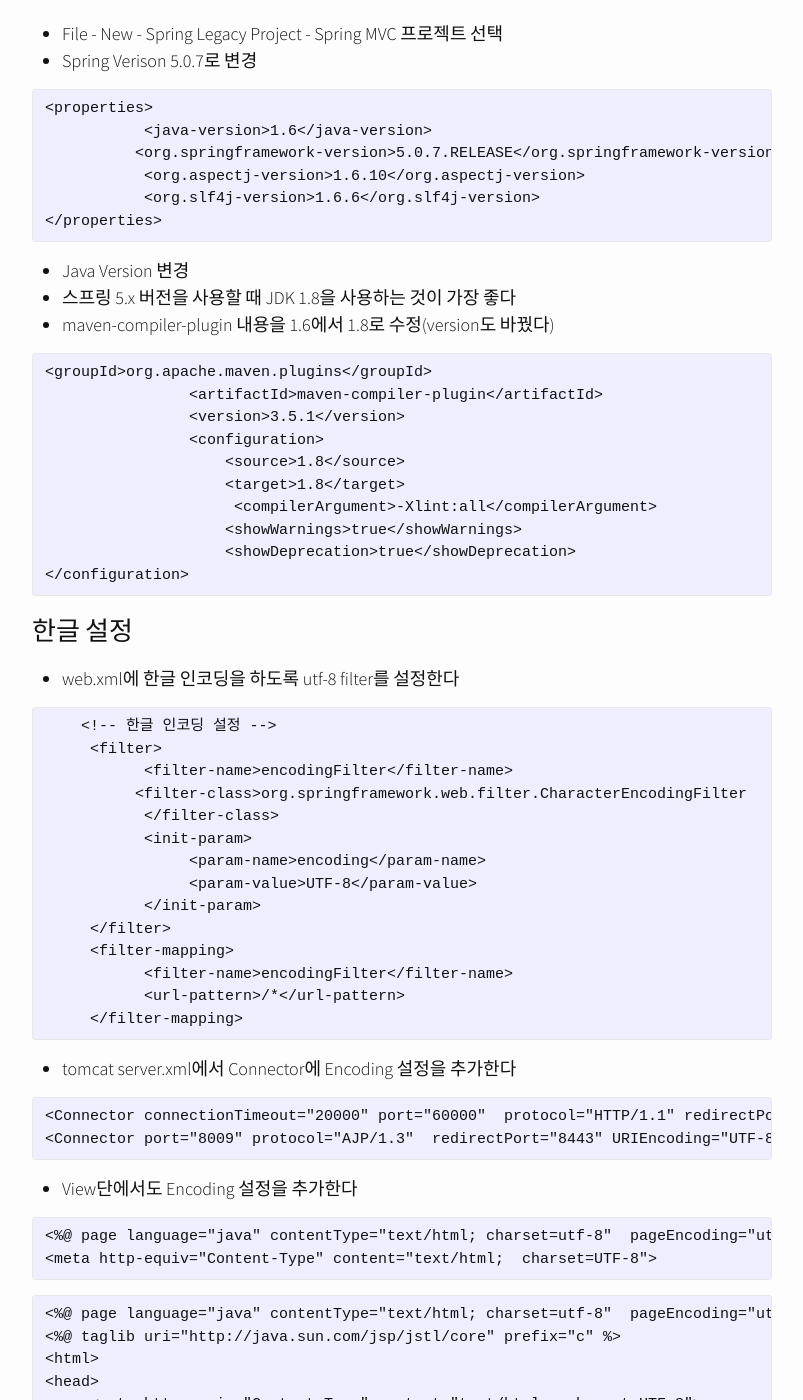
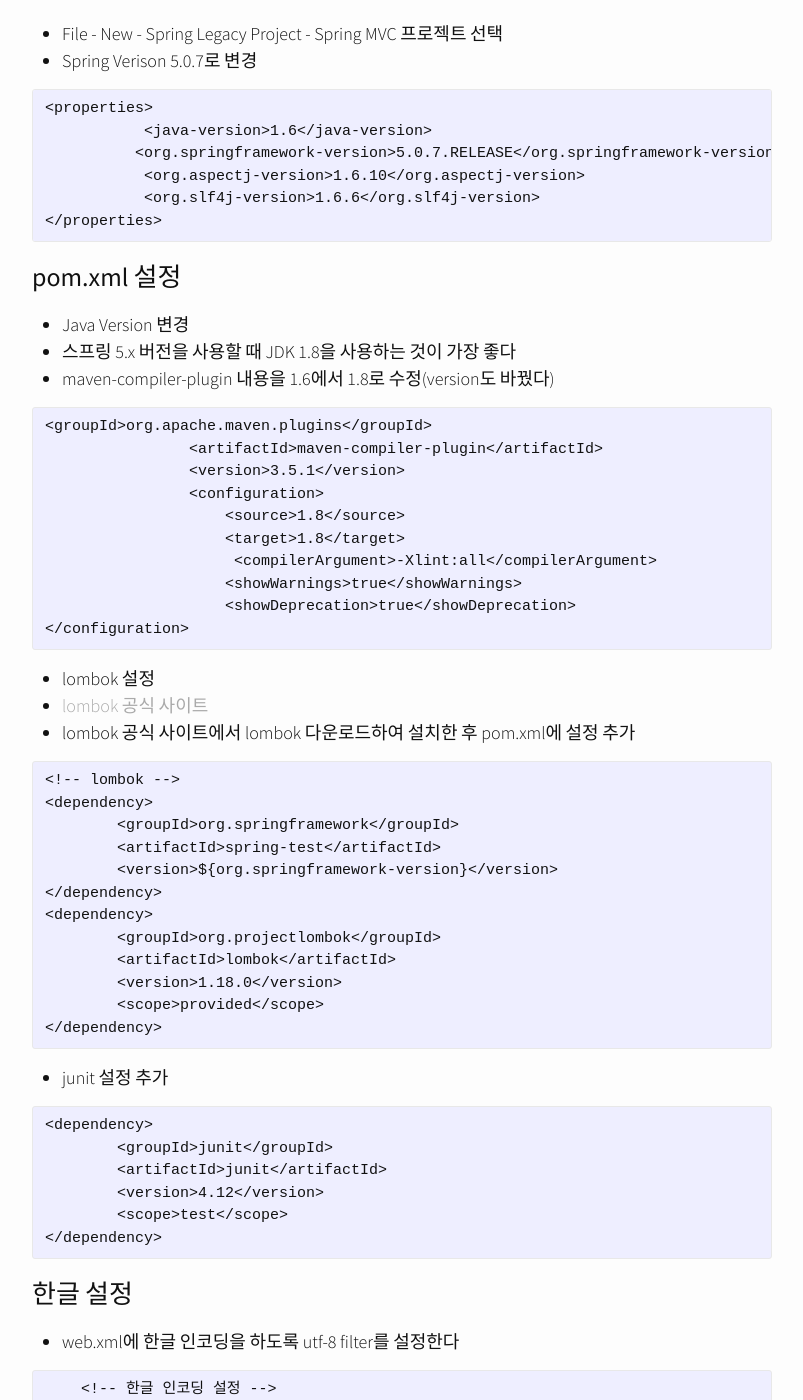
Before and after one commit to parkwonhui/parkwonhui.dev-github.io, a Jekyll site: the page built from _posts/spring/2019-4-19-java-spring-setting.md, in a window 1280 px wide and 1400 px high, scrolled down 666 px. Shown: the whole window, without its empty margins (238-1041 px from the left). Built offline with Jekyll 4.4.1, drawn with Linux system fonts in a browser that asks for light colours; nearby versions of some CDN libraries; comment, search, counter and statistics services are not loaded.

Commit message:
lombok, junit 설정 추가

```diff
--- a/_posts/spring/2019-4-19-java-spring-setting.md
+++ b/_posts/spring/2019-4-19-java-spring-setting.md
@@ -20,6 +20,8 @@
            <org.slf4j-version>1.6.6</org.slf4j-version>
 </properties>
 ~~~
+
+### pom.xml 설정
 - Java Version 변경
 - 스프링 5.x 버전을 사용할 때 JDK 1.8을 사용하는 것이 가장 좋다
 - maven-compiler-plugin 내용을 1.6에서 1.8로 수정(version도 바꿨다)
@@ -36,7 +38,34 @@
                     <showDeprecation>true</showDeprecation>
 </configuration>
 ~~~
+- lombok 설정
+- [lombok 공식 사이트](https://projectlombok.org/)
+- lombok 공식 사이트에서 lombok 다운로드하여 설치한 후 pom.xml에 설정 추가
 
+~~~
+<!-- lombok -->
+<dependency>
+	<groupId>org.springframework</groupId>
+	<artifactId>spring-test</artifactId>
+	<version>${org.springframework-version}</version>
+</dependency>
+<dependency>
+	<groupId>org.projectlombok</groupId>
+	<artifactId>lombok</artifactId>
+	<version>1.18.0</version>
+	<scope>provided</scope>
+</dependency>
+~~~
+- junit 설정 추가
+
+~~~
+<dependency>
+	<groupId>junit</groupId>
+	<artifactId>junit</artifactId>
+	<version>4.12</version>
+	<scope>test</scope>
+</dependency>
+~~~
 
 ### 한글 설정
 - web.xml에 한글 인코딩을 하도록 utf-8 filter를 설정한다
```
